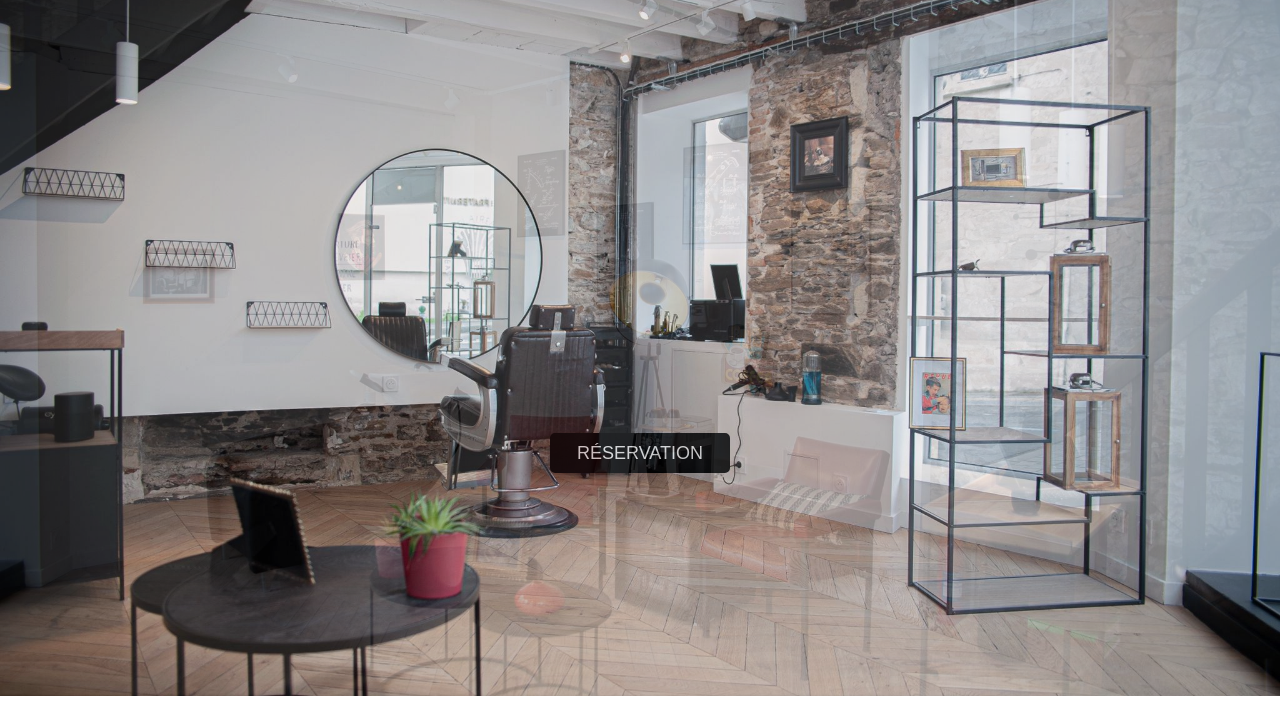
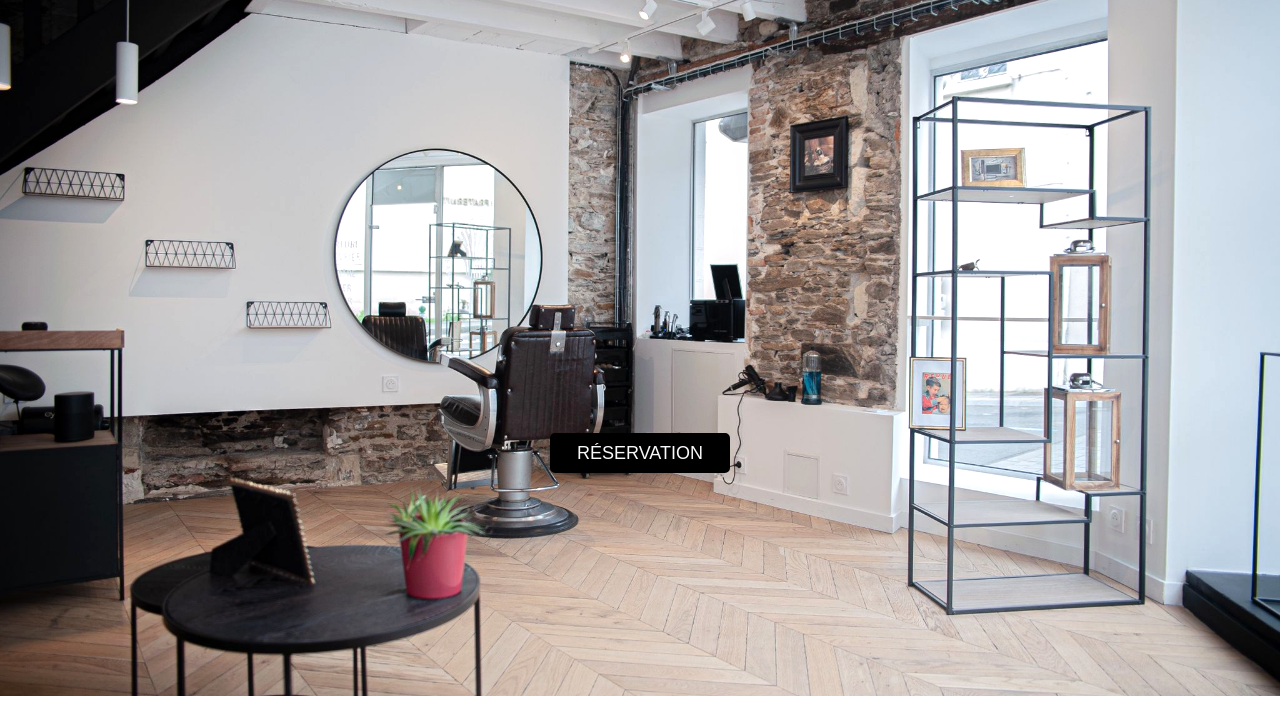
Before and after one commit to BaptisteM44/Le-Blaireau, a plain HTML site: page index.html in a window 1280 px wide. Shown: the part 104-829 px from the top of the page. Drawn offline with Linux system fonts and the light colour scheme; a web font is replaced by a local one.

Commit message:
finnaly fix photo

```diff
--- a/index.html
+++ b/index.html
@@ -27,11 +27,14 @@
     </div>
   </nav>
   <main>
-    <section class="section1" id="parallax">
+    <div class="opacity">
+      <section class="section1" id="parallax">
+
         <a href="https://booking.wavy.pro/leblaireau" target="_blank" rel="noopener noreferrer" id="btn-resa" class="custom-btn btn-3">
           <span>Réservation</span>
         </a>
     </section>
+  </div>
     <section id="section2" class="section2">
       <h1 class="section2-tarif">Tarifs</h1>
         <div class="section-tarif">
--- a/main.scss
+++ b/main.scss
@@ -188,7 +188,7 @@
     background-image: url(images/salon.jpg);
     background-size: cover;
     background-repeat:no-repeat;
-    opacity: 0.8;
+    filter: brightness(110%);
 }
 
 /* BUTTON */
@@ -336,8 +336,8 @@
 }
 /* END CARD */
 .section-salon{
-  position: relative; /* Important */
-  // z-index: 1; /* Important */
+  position: relative;
+  // z-index: 1;
   width: 100%;
   height: 400px;
 }
@@ -345,11 +345,11 @@
   z-index: 0;
 }
 .section-parallax-photo {
-  position: fixed; /* Important */
-  top: 0; /* Important */
-  left: 0; /* Important */
-  width: 100%; /* Important */
-  height: 100%; /* Important */
+  position: fixed;
+  top: 0;
+  left: 0;
+  width: 100%;
+  height: 100%;
   background-image: url(images/salon2.jpg);
   background-repeat: no-repeat;
   background-position: center;
@@ -358,23 +358,8 @@
   -o-background-size: cover;
   background-size: cover;
   z-index: -1000;
+  opacity: 0.8;
 }
-// .section-parallax-photo{
-//     height: 100%;
-//     background-image: url(images/salon2.jpg);
-//     background-attachment: fixed !important;
-//     background-size: cover !important;
-//     -webkit-background-size: cover;
-//     -moz-background-size: cover;
-//     -o-background-size: cover;
-//     background-repeat:no-repeat;
-//     box-shadow: 0 0 3px #333;
-//     background-position: center;
-//     overflow: hidden;
-//     opacity: 0.8;
-//     z-index: -10;
-// }
-
 .section4 {
     background-color: rgb(255, 255, 255);
     box-shadow: 0 0 3px #333;
```
Also changed, not shown: main.css, 1 other file.
